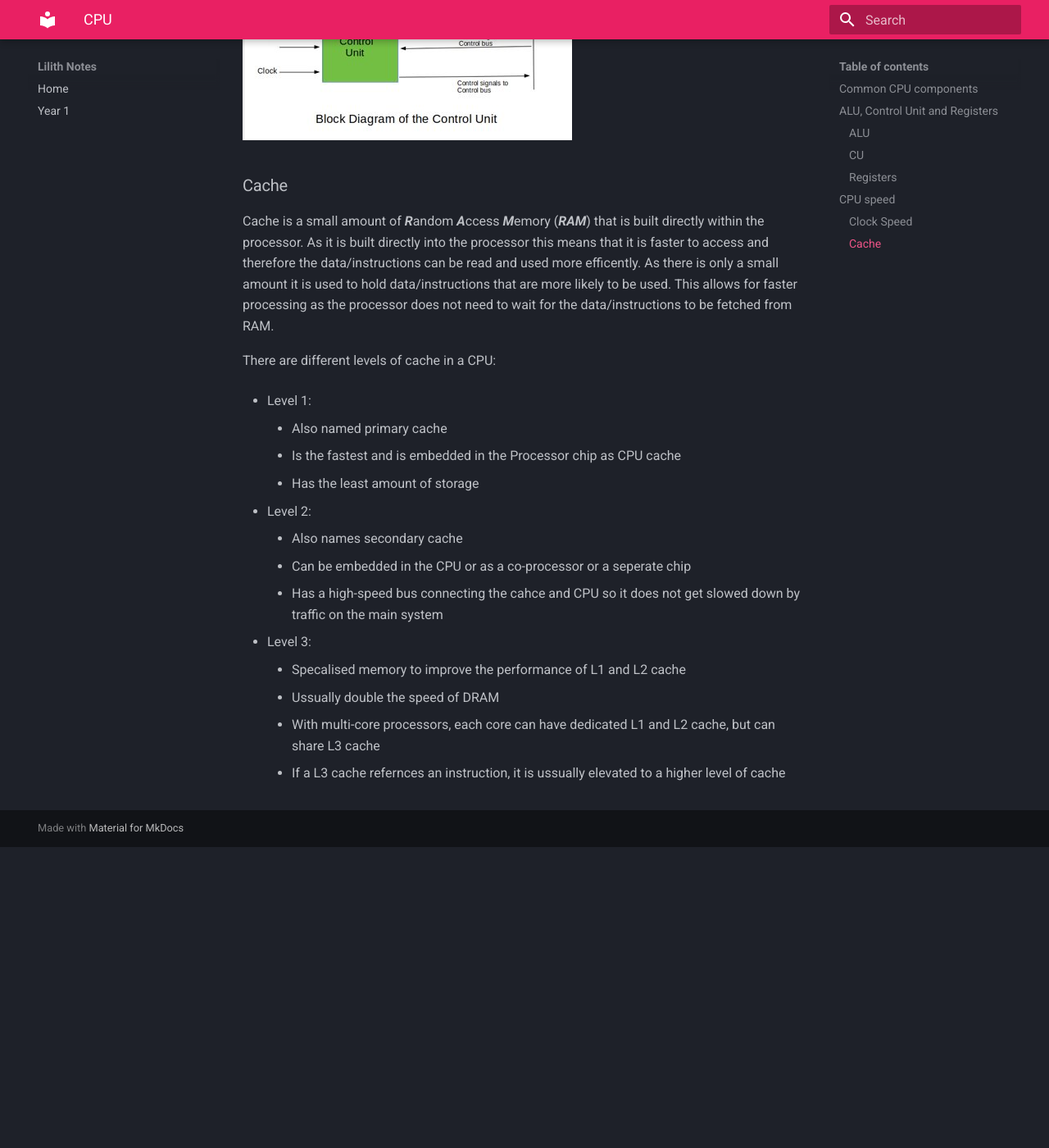
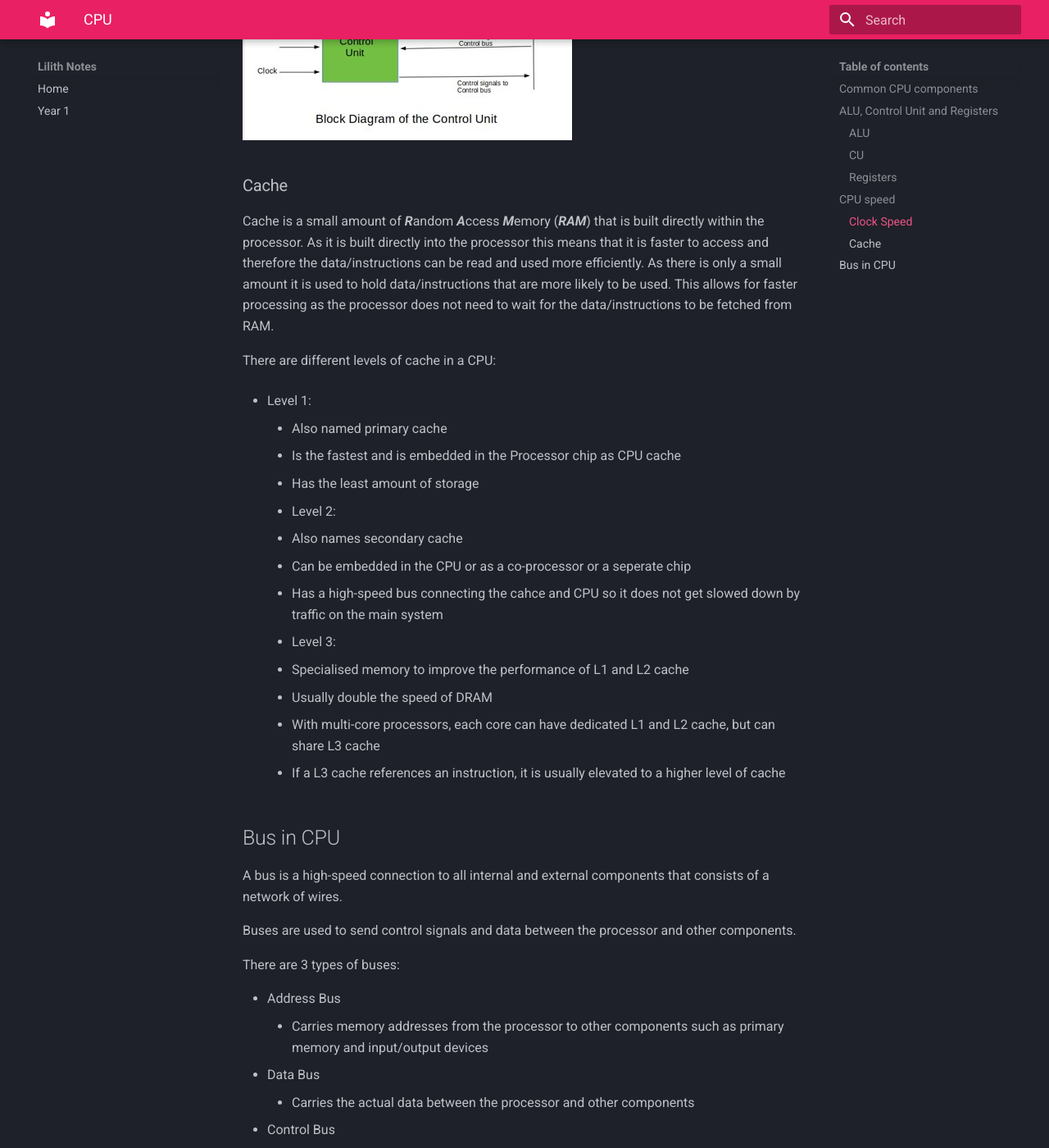
Before and after one commit to LilithsDemon/LilithNotes_mk_docs, an MkDocs documentation site: the page built from docs/Year1/Networking/CPU.md, in a window 1280 px wide and 1400 px high, scrolled down 2713 px. Shown: the whole window at 82% size. Built offline with MkDocs 1.6.1 and Material for MkDocs 9.7.7, drawn with Linux system fonts in a browser that asks for light colours; before the commit the page ends 3746 px from its top, so only the background shows below that; some of the changed text lies outside the part shown.

Commit message:
Finished notes on CPU

```diff
--- a/docs/Year1/Networking/CPU.md
+++ b/docs/Year1/Networking/CPU.md
@@ -68,24 +68,40 @@ In general, a higher clock speed means a faster CPU. The clock speed measures th
 ### Cache
 
 Cache is a small amount of ***R***andom ***A***ccess ***M***emory (***RAM***) that is built directly within the processor.
-As it is built directly into the processor this means that it is faster to access and therefore the data/instructions can be read and used more efficently.
+As it is built directly into the processor this means that it is faster to access and therefore the data/instructions can be read and used more efficiently.
 As there is only a small amount it is used to hold data/instructions that are more likely to be used.
 This allows for faster processing as the processor does not need to wait for the data/instructions to be fetched from RAM.
 
 There are different levels of cache in a CPU:
 
 - Level 1:
-	- Also named primary cache
-	- Is the fastest and is embedded in the Processor chip as CPU cache
-	- Has the least amount of storage
 
+    - Also named primary cache
+    - Is the fastest and is embedded in the Processor chip as CPU cache
+    - Has the least amount of storage
 - Level 2:
-	- Also names secondary cache
-	- Can be embedded in the CPU or as a co-processor or a seperate chip
-	- Has a high-speed bus connecting the cahce and CPU so it does not get slowed down by traffic on the main system
 
+    - Also names secondary cache
+    - Can be embedded in the CPU or as a co-processor or a seperate chip
+    - Has a high-speed bus connecting the cahce and CPU so it does not get slowed down by traffic on the main system
 - Level 3:
-	- Specalised memory to improve the performance of L1 and L2 cache
-	- Ussually double the speed of DRAM
-	- With multi-core processors, each core can have dedicated L1 and L2 cache, but can share L3 cache
-	- If a L3 cache refernces an instruction, it is ussually elevated to a higher level of cache
+
+    - Specialised memory to improve the performance of L1 and L2 cache
+    - Usually double the speed of DRAM
+    - With multi-core processors, each core can have dedicated L1 and L2 cache, but can share L3 cache
+    - If a L3 cache references an instruction, it is usually elevated to a higher level of cache
+
+## Bus in CPU
+
+A bus is a high-speed connection to all internal and external components that consists of a network of wires.
+
+Buses are used to send control signals and data between the processor and other components.
+
+There are 3 types of buses:
+
+- Address Bus
+    - Carries memory addresses from the processor to other components such as primary memory and input/output devices
+- Data Bus
+    - Carries the actual data between the processor and other components
+- Control Bus
+    - Carries control signals from the processor to other components. The control bus also carries the clock's pulses.
```
Also changed, not shown: other parts of docs/Year1/Networking/CPU.md (+3 -3 lines), site/Year1/Networking/CPU/index.html, site/search/search_index.json, site/sitemap.xml, 1 other file.
